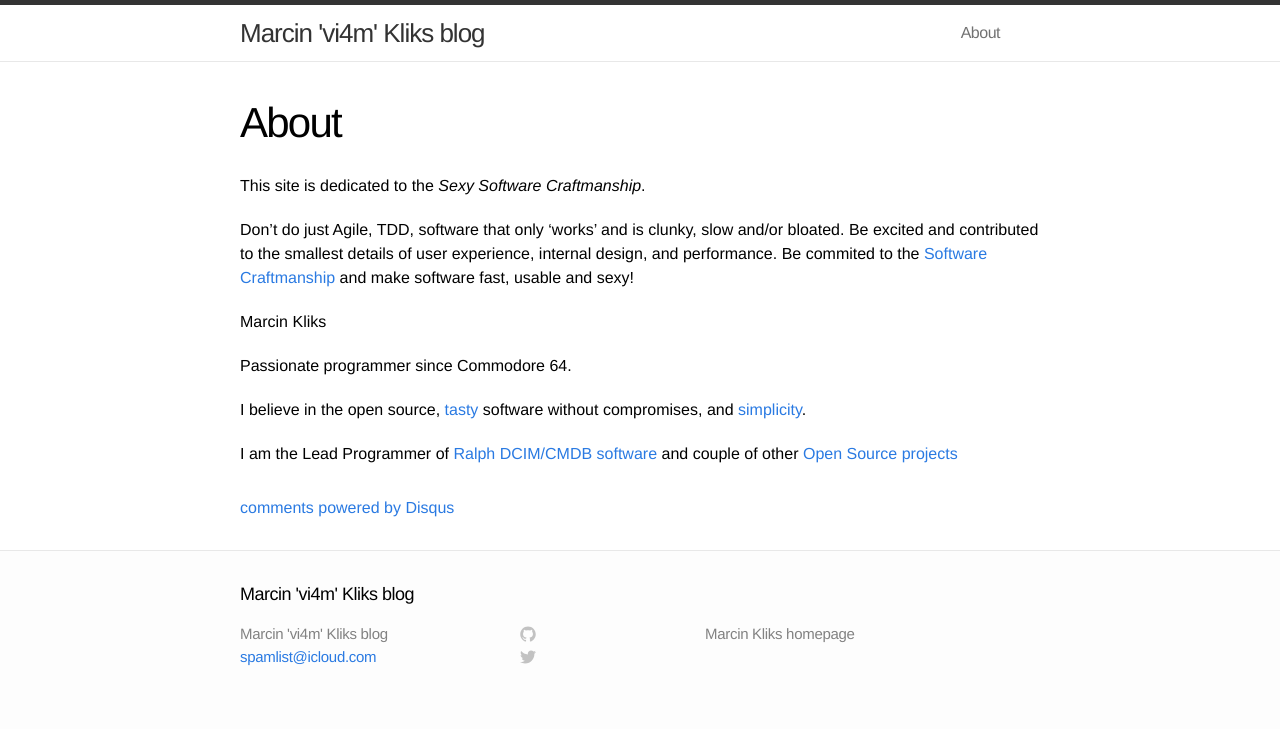
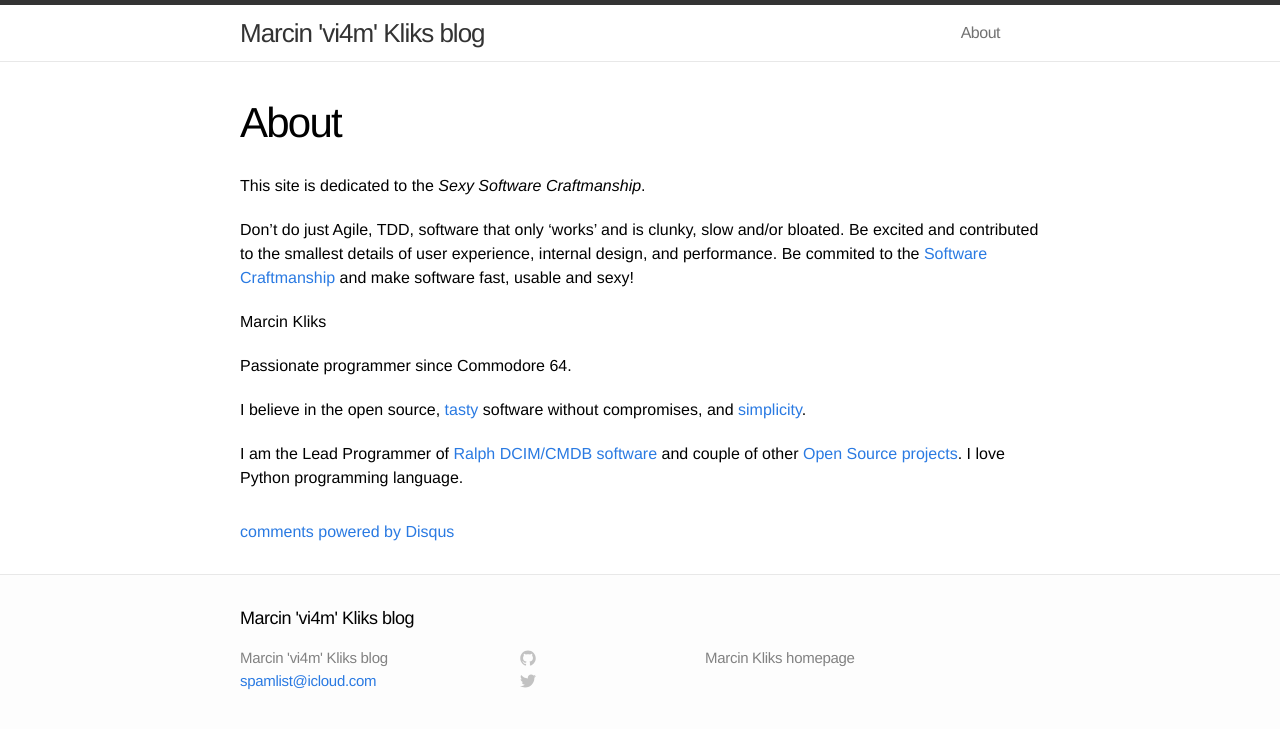
Before and after one commit to vi4m/vi4m.github.io, a Jekyll site: the page built from about.md, in a window 1280 px wide. Shown: the top 729 px of the page. Built offline with Jekyll 4.4.1, drawn with Linux system fonts in a browser that asks for light colours; comment, search, counter and statistics services are not loaded.

Commit message:
Update about.md

```diff
--- a/about.md
+++ b/about.md
@@ -19,4 +19,4 @@ Passionate programmer since Commodore 64.
 
 I believe in the open source, [tasty](http://40hz.se/fatmanifesto/principles.html) software without compromises, and [simplicity](http://legacy.python.org/dev/peps/pep-0020/ "Python Zen").
 
-I am the Lead Programmer of [Ralph DCIM/CMDB software]( http://ralph.allegrogroup.com) and couple of other [Open Source projects](/projects)
+I am the Lead Programmer of [Ralph DCIM/CMDB software]( http://ralph.allegrogroup.com) and couple of other [Open Source projects](/projects). I love Python programming language.
```
